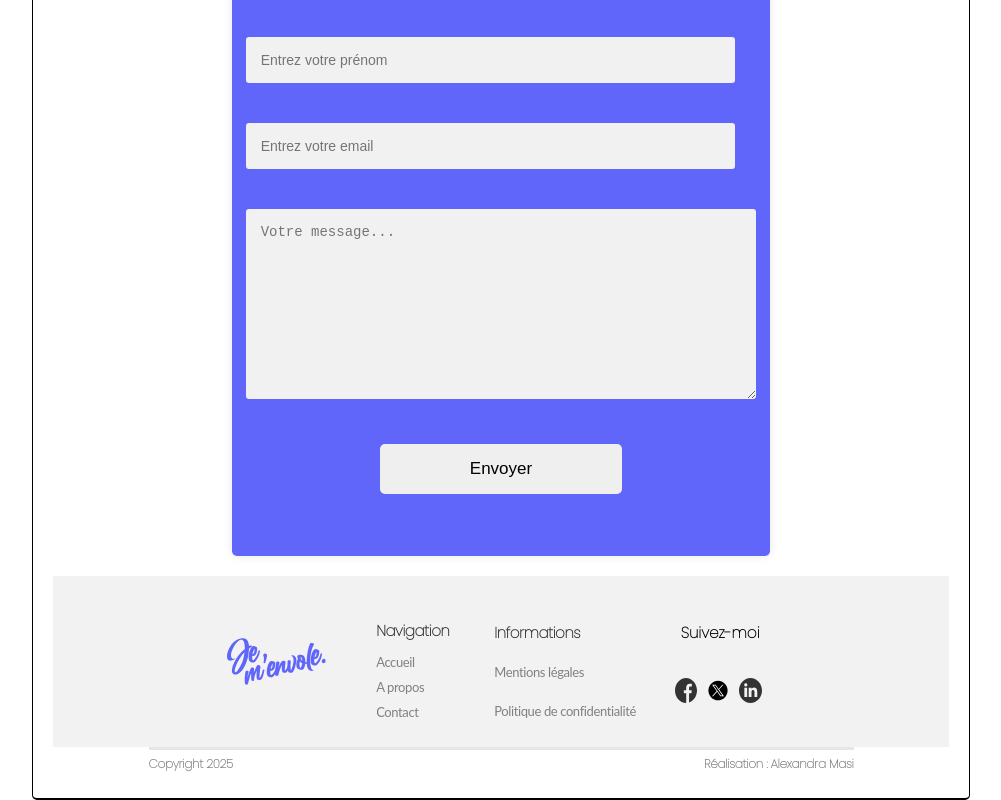
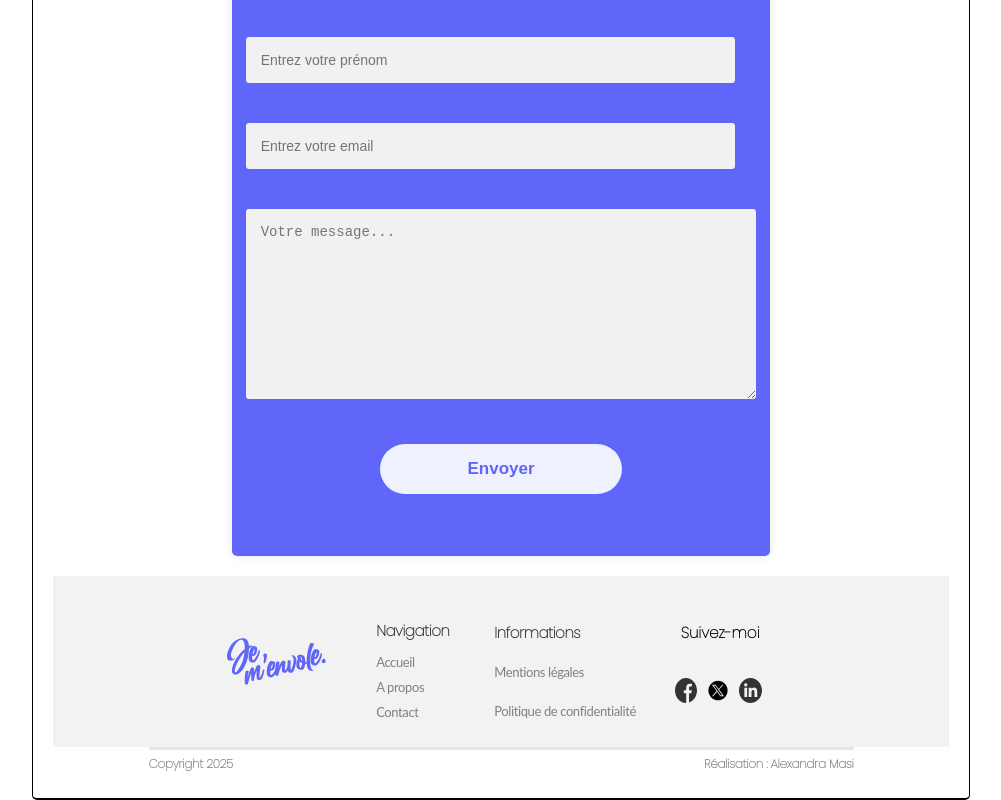
Before and after one commit to DevAlex79/Je-m-envole, a Vue app: page /contact in a window 1280 px wide. Shown: the part 661-1461 px from the top of the page, without its empty margins (139-1140 px from the left). Built offline with nearby package versions, Linux system fonts and the light colour scheme.

Commit message:
MAJ CSS button

```diff
--- a/src/components/Contact.vue
+++ b/src/components/Contact.vue
@@ -189,12 +189,18 @@ button {
     height: 50px;
     transition: all 0.2s linear;
     cursor: pointer;
-    border-radius: 5px;
+    border-radius: 60px;
+    background-color: #F0F1FF;
+    color: #6066FA;
     font-size: 17px;
+    font-weight: bold;
 }
 
 button:hover {
     background: #FEE6E7;
+    color: #FA5158;
+    border:#FEE6E7 3px solid;
+    font-weight: bold;
 }
 
 /* Animation de fondu */
```
